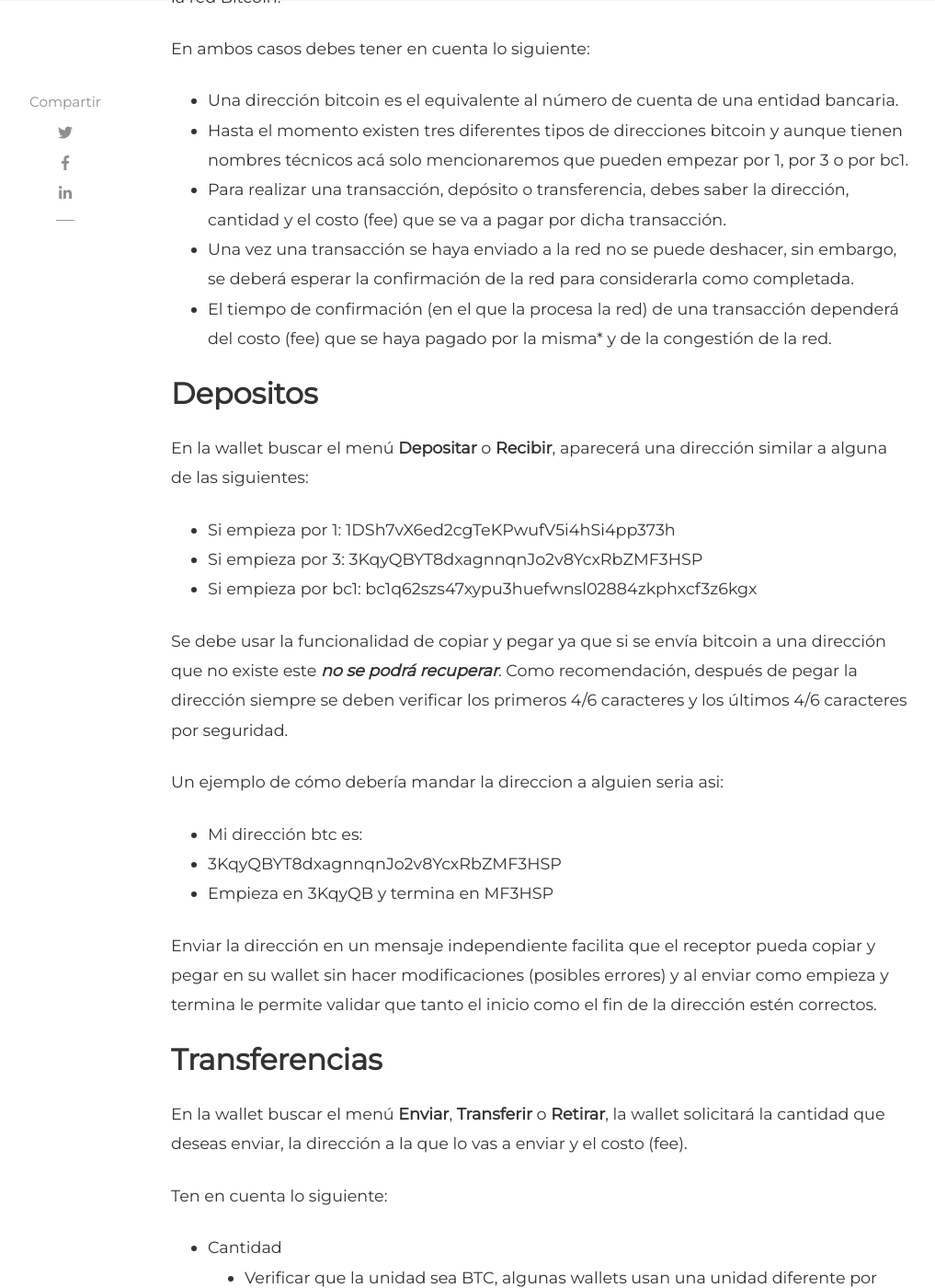
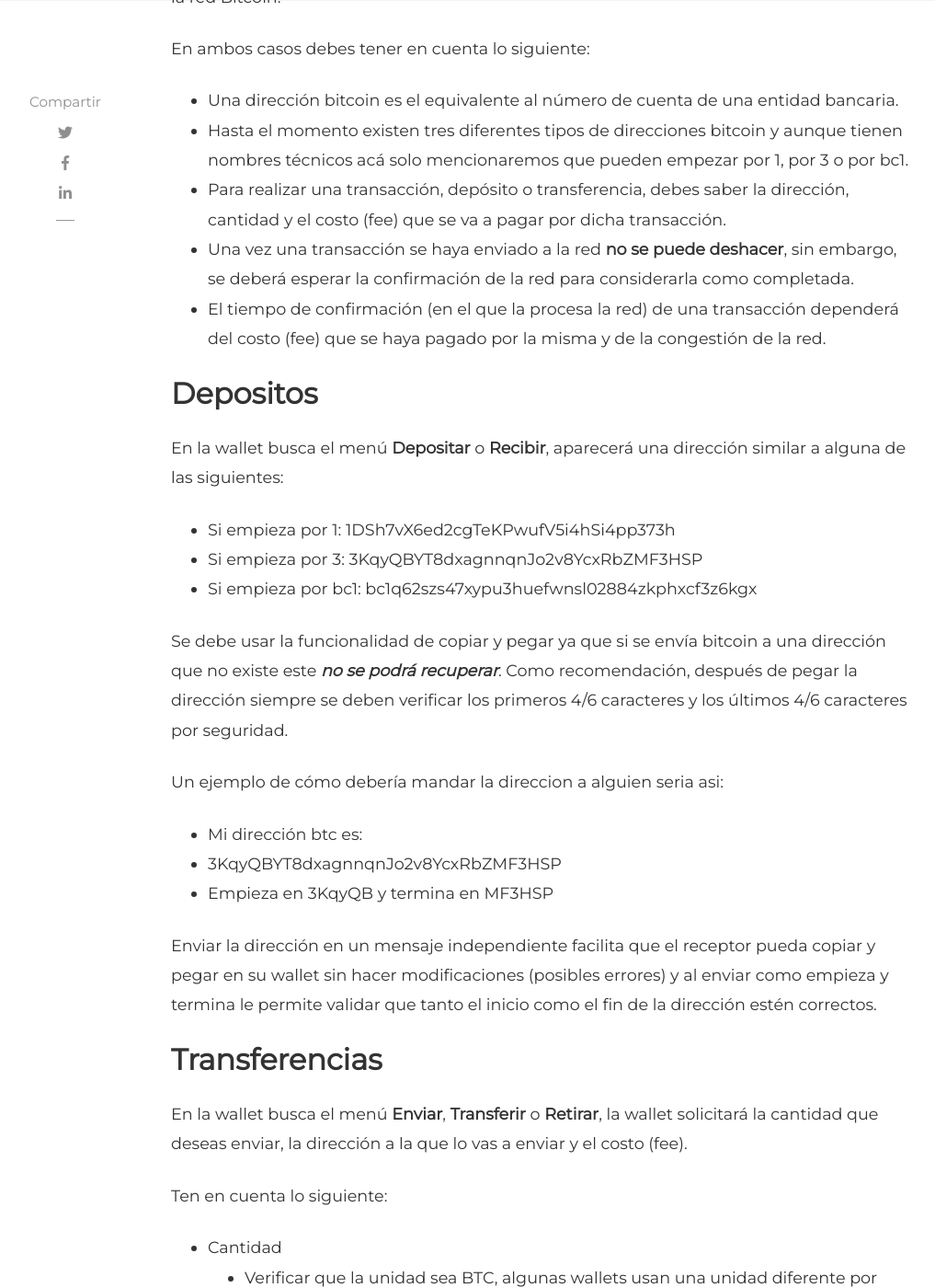
Before and after one commit to criptolio/website, a Jekyll site: the page built from _posts/2020-12-15-como-hacer-un-deposito-o-transferencia-en-bitcoin.md, in a window 1280 px wide and 1400 px high, scrolled down 886 px. Shown: the whole window at 92% size, without its empty margins (99-1116 px from the left). Built offline with Jekyll 4.4.1, drawn with Linux system fonts in a browser that asks for light colours; nearby versions of some CDN libraries; comment, search, counter and statistics services are not loaded; some of the changed text lies outside the part shown.

Commit message:
update deposit/transfer post

```diff
--- a/_posts/2020-12-15-como-hacer-un-deposito-o-transferencia-en-bitcoin.md
+++ b/_posts/2020-12-15-como-hacer-un-deposito-o-transferencia-en-bitcoin.md
@@ -14,12 +14,12 @@
 - Una dirección bitcoin es el equivalente al número de cuenta de una entidad bancaria.
 - Hasta el momento existen tres diferentes tipos de direcciones bitcoin y aunque tienen nombres técnicos acá solo mencionaremos que pueden empezar por 1, por 3 o por bc1.
 - Para realizar una transacción, depósito o transferencia, debes saber la dirección, cantidad y el costo (fee) que se va a pagar por dicha transacción.
-- Una vez una transacción se haya enviado a la red no se puede deshacer, sin embargo, se deberá esperar la confirmación de la red para considerarla como completada.
-- El tiempo de confirmación (en el que la procesa la red) de una transacción dependerá del costo (fee) que se haya pagado por la misma* y de la congestión de la red.
+- Una vez una transacción se haya enviado a la red **no se puede deshacer**, sin embargo, se deberá esperar la confirmación de la red para considerarla como completada.
+- El tiempo de confirmación (en el que la procesa la red) de una transacción dependerá del costo (fee) que se haya pagado por la misma y de la congestión de la red.
 
 ## Depositos
 
-En la wallet buscar el menú **Depositar** o **Recibir**, aparecerá una dirección similar a alguna de las siguientes:
+En la wallet busca el menú **Depositar** o **Recibir**, aparecerá una dirección similar a alguna de las siguientes:
 
 -   Si empieza por 1: 1DSh7vX6ed2cgTeKPwufV5i4hSi4pp373h
 -   Si empieza por 3: 3KqyQBYT8dxagnnqnJo2v8YcxRbZMF3HSP
@@ -38,31 +38,31 @@
 
 ## Transferencias
 
-En la wallet buscar el menú **Enviar**, **Transferir** o **Retirar**, la wallet solicitará la cantidad que deseas enviar, la dirección a la que lo vas a enviar y el costo (fee).
+En la wallet busca el menú **Enviar**, **Transferir** o **Retirar**, la wallet solicitará la cantidad que deseas enviar, la dirección a la que lo vas a enviar y el costo (fee).
 
 Ten en cuenta lo siguiente:
 
 - Cantidad
-  - Verificar que la unidad sea BTC, algunas wallets usan una unidad diferente por defecto. Puedes verificar las diferentes unidades en [Bitcoin units](https://en.bitcoin.it/wiki/Units){:target="_blank"}
+  - Verificar que la unidad sea BTC, algunas wallets usan una unidad diferente por defecto. Puedes verificar las diferentes unidades en [Bitcoin units](https://en.bitcoin.it/wiki/Units){:target="_blank"}.
   - Por lo general los decimales se separan con punto (.), así que verifica como lo usa tu wallet antes de ingresar la cantidad.
   - Si estás pagando un servicio usa el botón/funcionalidad de copiar y pegar, ya que algunas cantidades pueden tener muchos decimales y por lo general debes pagar la cantidad exacta.
   - Verifica si tu wallet descuenta el fee de la cantidad o si lo suma, esto afectará tu balance y el total enviado por lo que podrías tener problemas si estas pagando un servicio que requiere un valor exacto. Por lo general las wallets permiten validar la información antes de enviar la transacción a la red.
 
 - Dirección
   - Verifica que sea una dirección btc válida.
-  - Como ya lo mencionamos, debe empezar por 1, 3 o bc1
-  - Copia y pega siempre la dirección. NO LA DIGITES
-  - Siempre verifica los primeros 4/6 caracteres y los últimos 4/6 caracteres
-  - Si tienes dudas puedes verificar si es una dirección válida [aquí](https://awebanalysis.com/en/bitcoin-address-validate/){:target="_blank"}
+  - Como ya lo mencionamos, debe empezar por 1, 3 o bc1.
+  - Copia y pega siempre la dirección. NO LA DIGITES.
+  - Siempre verifica los primeros 4/6 caracteres y los últimos 4/6 caracteres.
+  - Si tienes dudas puedes verificar si es una dirección válida [aquí](https://awebanalysis.com/en/bitcoin-address-validate/){:target="_blank"}.
 
 - Costo (Fee): Este es uno de los elementos que genera más problemas a la hora de enviar bitcoin. Si no lo configuras correctamente tu transacción podría demorar hasta días en ser confirmada por lo que debes tener en cuenta lo siguiente:
 
   - Si estás usando la wallet de un exchange, estos definen sus propios costos (fees) verificarlos antes de usarlos ya que pueden ser variables.
-  - La unidad que se usa para determinarlo es **Satoshis/vByte**
-  - Puedes ver un valor sugerido de acuerdo al tiempo requerido de confirmacion en: [Bitcoinfees.net](https://bitcoinfees.net/){:target="_blank"}
-  - Si estás enviando una transacción urgente siempre usa el valor más alto
+  - La unidad que se usa para determinarlo es **Satoshis/vByte**.
+  - Puedes ver un valor sugerido de acuerdo al tiempo requerido de confirmacion en: [Bitcoinfees.net](https://bitcoinfees.net/){:target="_blank"}.
+  - Si estás enviando una transacción urgente siempre usa el valor más alto.
   - Si estás enviando una cantidad baja de bitcoin ten en cuenta el costo total en btc (generalmente en la vista de confirmación que muestra la wallet) ya que puede ser más costoso que la misma cantidad que estás enviando.
-  - Algunas wallets muestran un menú con valores como prioridad **Alta**, **media** o **baja**, esto realmente configura el valor del costo (fee) de transacción en **Satoshis/vByte** de acuerdo a valores ponderados de las últimas transacciones, es decir, muchas veces no es preciso y por eso siempre es recomendado que verifiques dicho valor en [Bitcoinfees.net](https://bitcoinfees.net/){:target="_blank"}
+  - Algunas wallets muestran un menú con valores como prioridad **Alta**, **media** o **baja**, esto realmente configura el valor del costo (fee) de transacción en **Satoshis/vByte** de acuerdo a valores ponderados de las últimas transacciones, es decir, muchas veces no es preciso y por eso siempre es recomendado que verifiques dicho valor en [Bitcoinfees.net](https://bitcoinfees.net/){:target="_blank"}.
 
 Finalmente, algunas wallets piden otros datos como descripción o anotaciones, estos no son requeridos y no son datos que van a quedar registrados dentro de la red Bitcoin, es decir, no pueden ser vistos por terceros y solo se usan como referencia para el usuario.
 
```
